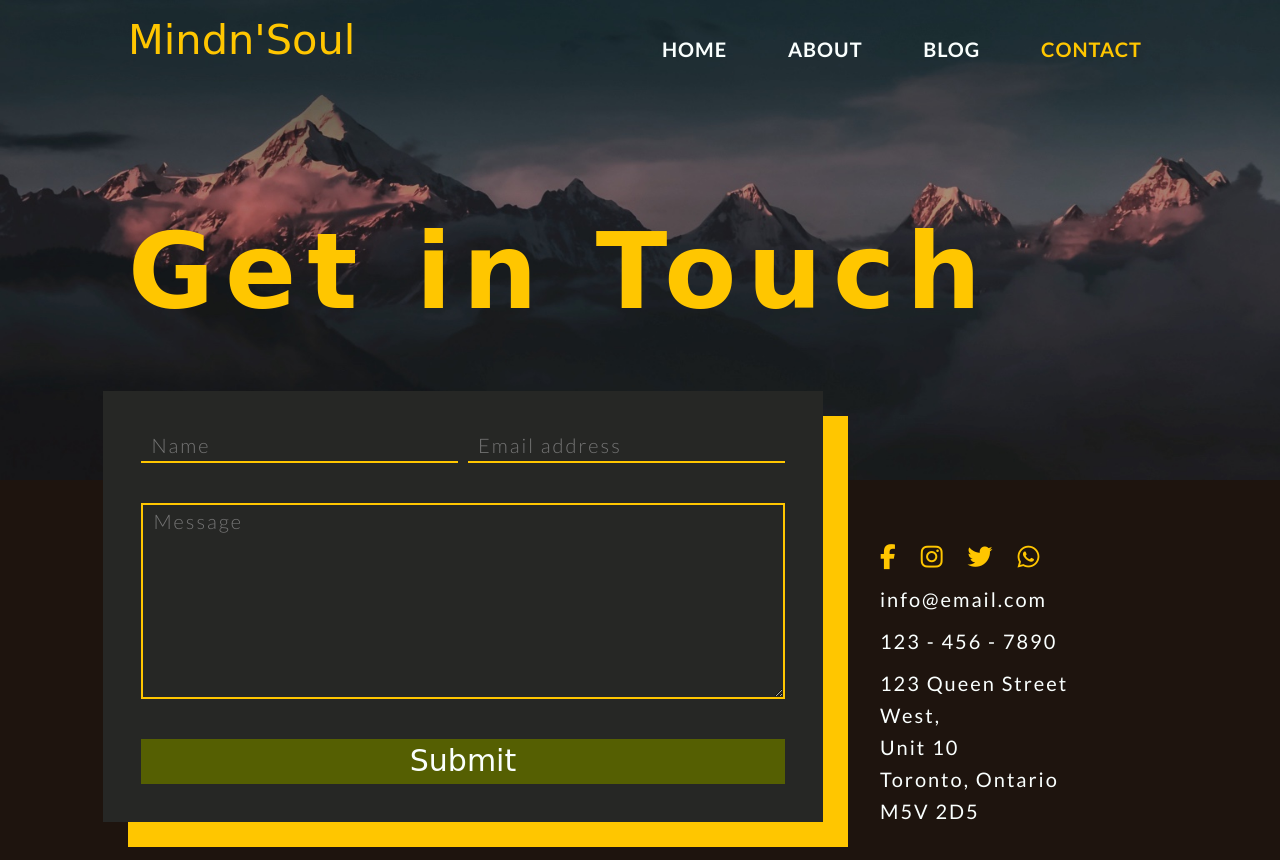
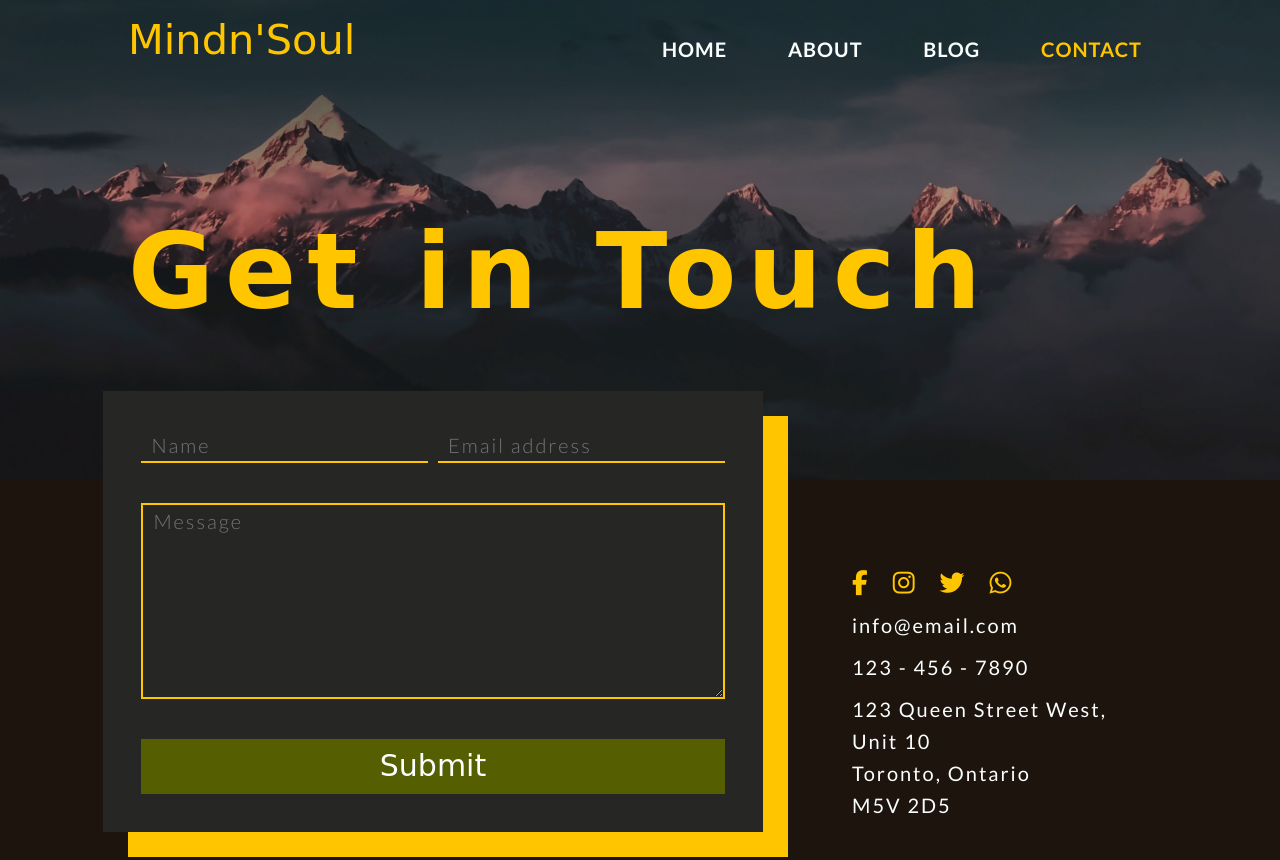
Before and after one commit to GavynHolt/mindNSoul, a plain HTML site: page contact.html in a window 1280 px wide. Shown: the top 860 px of the page. Drawn offline with Linux system fonts and the light colour scheme; a web font is replaced by a local one.

Commit message:
changed anchor stylings

```diff
--- a/contact.html
+++ b/contact.html
@@ -46,15 +46,23 @@
               rows="6"
               placeholder="Message"
             ></textarea>
-            <button type="submit">Submit</button>
+            <button class="styledLink" type="submit">Submit</button>
           </form>
         </div>
         <div class="contactInfo">
           <ul class="socails">
-            <li><a href="#"></a><i class="fab fa-facebook-f"></i></li>
-            <li><a href="#"></a><i class="fab fa-instagram"></i></li>
-            <li><a href="#"></a><i class="fab fa-twitter"></i></li>
-            <li><a href="#"></a><i class="fab fa-whatsapp"></i></li>
+            <li>
+              <a href="#"><i class="fab fa-facebook-f"></i></a>
+            </li>
+            <li>
+              <a href="#"><i class="fab fa-instagram"></i></a>
+            </li>
+            <li>
+              <a href="#"><i class="fab fa-twitter"></i></a>
+            </li>
+            <li>
+              <a href="#"><i class="fab fa-whatsapp"></i></a>
+            </li>
           </ul>
           <p>info@email.com</p>
           <p>123 - 456 - 7890</p>
--- a/styles/scss/styles.scss
+++ b/styles/scss/styles.scss
@@ -301,8 +301,6 @@ footer {
       margin-right: 5vw;
       article {
         padding: 5vw 5vw 5vw 10vw;
-        // padding-left: 10vw;
-        // padding-right: 5vw;
       }
       .image {
         margin-left: 25px;
@@ -325,12 +323,14 @@ footer {
       margin: calc(50px + 5vw) 0 0 5vw;
       .image {
         position: relative;
+        overflow: hidden;
       }
       img {
         position: relative;
         top: -20px;
         height: auto;
         object-fit: contain;
+        transform: translateY(15px);
       }
       ul {
         padding-left: 40px;
@@ -372,12 +372,13 @@ footer {
     section {
       display: flex;
       justify-content: space-between;
+      align-items: center;
     }
   }
 
   .form {
     bottom: 5vw;
-    width: 75%;
+    flex-basis: 900px;
     background: $marigold;
     position: relative;
     .nameEmail {
@@ -416,20 +417,14 @@ footer {
       }
       button {
         border: 0;
-        padding: 5px;
-        font-family: $fontDokdo;
-        color: $iceBlue;
-        font-size: 3rem;
-        background: $mudGreen;
       }
     }
   }
 
   .contactInfo {
-    width: 25%;
-    margin: 5vw 2.5vw;
+    flex: 0 0 300px;
+    margin-left: 5vw;
     ul {
-      color: $marigold;
       li {
         display: inline-block;
         font-size: 2.5rem;
@@ -439,5 +434,8 @@ footer {
         margin-left: 0;
       }
     }
+    a {
+      color: $marigold;
+    }
   }
 }
```
Also changed, not shown: styles/styles.css.
